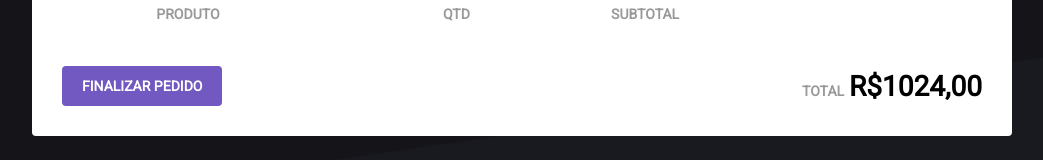
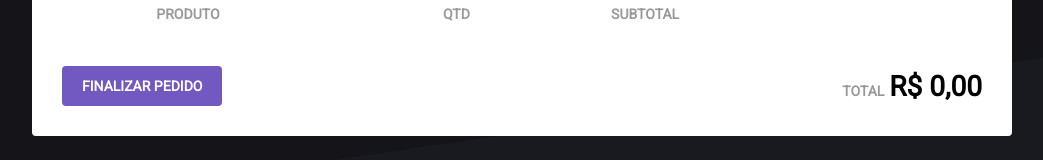
Before and after one commit to guibperes/gostack07-react-projeto-redux, a React (Create React App) app: page /cart in a window 1280 px wide. Shown: the part 177-337 px from the top of the page, without its empty margins (118-1161 px from the left). Built offline with nearby package versions, Linux system fonts and the light colour scheme.

Commit message:
calculated subtotal and total

```diff
--- a/src/pages/Cart/index.js
+++ b/src/pages/Cart/index.js
@@ -2,12 +2,23 @@ import React from 'react'
 import { useSelector, useDispatch } from 'react-redux'
 import { MdRemoveCircleOutline, MdAddCircleOutline, MdDelete } from 'react-icons/md'
 
+import { formatPrice } from '../../utils/format'
 import { removeFromCart, updateAmount } from '../../store/cart/actions'
 import { Container, ProductTable, Total } from './styles'
 
 export function Cart () {
   const dispatch = useDispatch()
-  const cart = useSelector(state => state.cart)
+  const cart = useSelector(state => state.cart.map(product => ({
+    ...product,
+    subtotal: formatPrice(product.price * product.amount)
+  })))
+  const total = useSelector(state =>
+    formatPrice(
+      state.cart.reduce((total, product) =>
+        total + product.price * product.amount
+      , 0)
+    )
+  )
 
   return (
     <Container>
@@ -53,7 +64,7 @@ export function Cart () {
                 </div>
               </td>
               <td>
-                <strong>R$258,80</strong>
+                <strong>{product.subtotal}</strong>
               </td>
               <td>
                 <button
@@ -74,7 +85,7 @@ export function Cart () {
         <button type='button'>Finalizar pedido</button>
         <Total>
           <span>TOTAL</span>
-          <strong>R$1024,00</strong>
+          <strong>{total}</strong>
         </Total>
       </footer>
     </Container>
```
